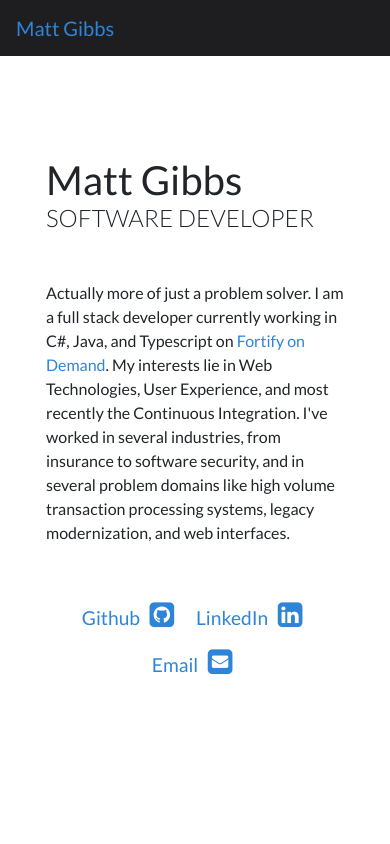
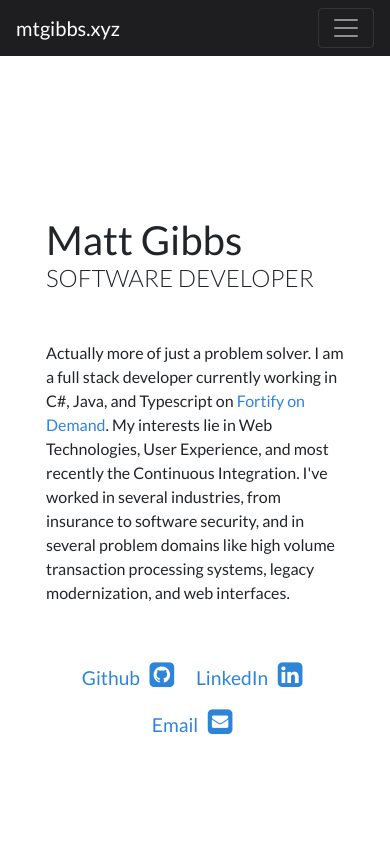
Before and after one commit to mtgibbs/mtgibbs.xyz, an Angular app: page / in a window 390 px wide. Shown: the top 844 px of the page. Built offline with nearby package versions, Linux system fonts and the light colour scheme; some icons are missing.

Commit message:
Style cleanup

```diff
--- a/src/app/app.component.html
+++ b/src/app/app.component.html
@@ -1,6 +1,6 @@
-<app-navbar></app-navbar>
+<app-navbar [title]="title"></app-navbar>
 
-<div class="container-fluid">
+<main class="container-fluid">
 
     <div class="col-md-12 col-sm-12 col-lg-10 ml-auto">
         <div class="container-fluid p-0">
@@ -58,4 +58,4 @@
 
         </div>
     </div>
-</div>
+</main>
--- a/src/app/app.component.scss
+++ b/src/app/app.component.scss
@@ -1,5 +1,9 @@
 #about {
     h1 {
+        @media (max-width: 990px) {
+            margin-top: 3em;
+        }
+
         small {
             display: block;
             font-size: .6em;
--- a/src/app/app.component.ts
+++ b/src/app/app.component.ts
@@ -14,7 +14,8 @@ import { ICON_OPTIONS } from './data/skills-icons';
   styleUrls: ['./app.component.scss']
 })
 export class AppComponent {
-  title = 'app';
+
+  title = 'mtgibbs.xyz';
 
   public experience: IExperienceItem[] = EXPERIENCE;
   public links: IProfessionalConnectionLink[] = LINKS;
--- a/src/app/navbar/navbar.component.html
+++ b/src/app/navbar/navbar.component.html
@@ -1,8 +1,7 @@
-<nav class="navbar navbar-expand-lg fixed-top" id="nav">
-<!-- <div class="col-12 col-md-3 col-xl-2 bd-sidebar" id="nav"> -->
+<nav class="navbar navbar-inverse bg-inverse navbar-dark navbar-expand-lg fixed-top" id="nav">
 
   <a class="navbar-brand js-scroll-trigger" href="#page-top">
-    <span class="d-block d-lg-none">Matt Gibbs</span>
+    <span class="d-block d-lg-none">{{ title }}</span>
     <span class="d-none d-lg-block">
       <img class="img-fluid img-profile mx-auto mb-2" src="/assets/profile.png" alt="me">
     </span>
--- a/src/app/navbar/navbar.component.ts
+++ b/src/app/navbar/navbar.component.ts
@@ -1,4 +1,4 @@
-import { Component, OnInit } from '@angular/core';
+import { Component, Input, OnInit } from '@angular/core';
 
 @Component({
   selector: 'app-navbar',
@@ -7,6 +7,8 @@ import { Component, OnInit } from '@angular/core';
 })
 export class NavbarComponent implements OnInit {
 
+  @Input() title: string;
+
   constructor() { }
 
   ngOnInit() {
```
Also changed, not shown: src/app/dev-icon/dev-icon.component.html (line endings or trailing spaces), src/app/dev-icon/dev-icon.component.ts (line endings or trailing spaces), src/app/experience-item/experience-item.component.html (line endings or trailing spaces), src/app/experience-item/experience-item.component.ts (line endings or trailing spaces), src/app/professional-connection-link/professional-connection-link.component.html (line endings or trailing spaces).
